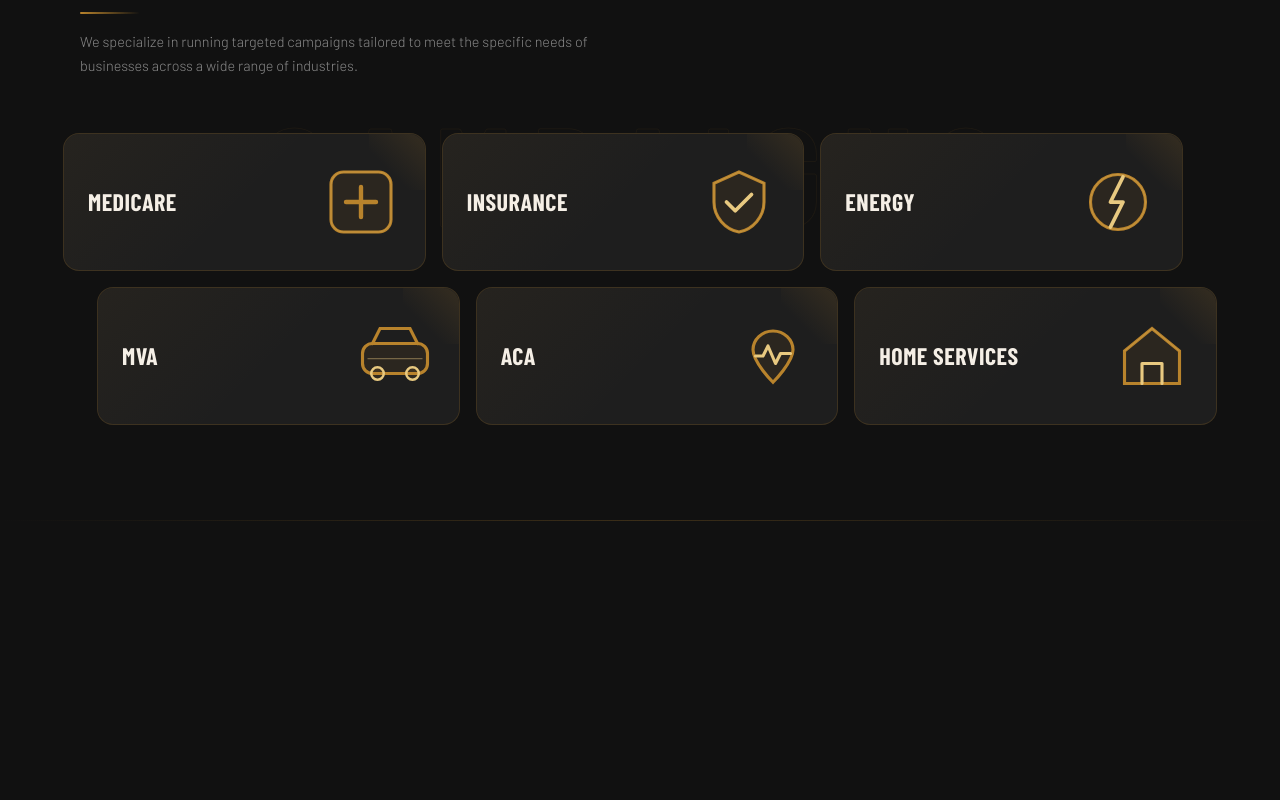
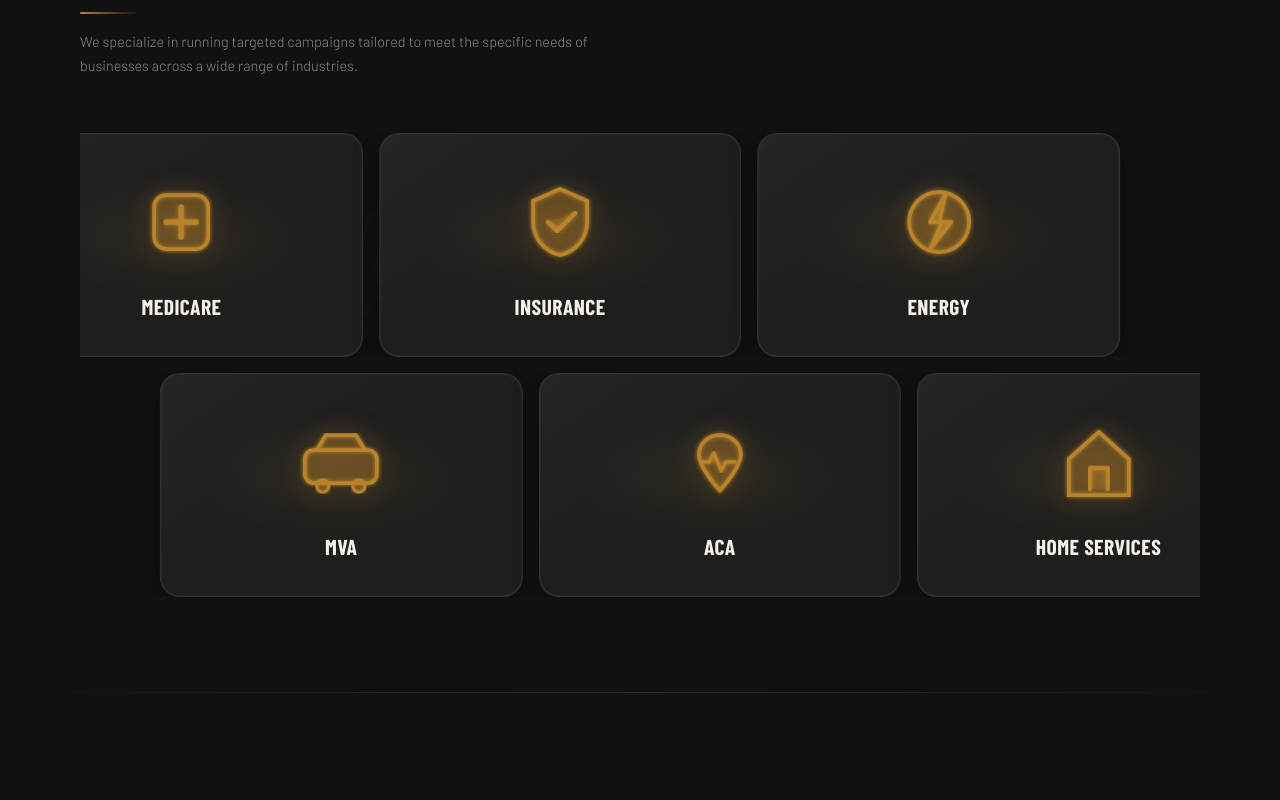
Before and after one commit to hammadshafi1122/thelighcommunication, a React (Create React App) app: page / in a window 1280 px wide. Shown: the part 980-1780 px from the top of the page. Built offline with nearby package versions, Linux system fonts and the light colour scheme; a web font is replaced by a local one.

Commit message:
done with changes

```diff
--- a/public/index.html
+++ b/public/index.html
@@ -24,7 +24,7 @@
       work correctly both with client-side routing and a non-root public URL.
       Learn how to configure a non-root public URL by running `npm run build`.
     -->
-    <title>React App</title>
+    <title>Crownix BPO</title>
   </head>
   <body>
     <noscript>You need to enable JavaScript to run this app.</noscript>
--- a/src/modules/sections/home/CompaignSection.jsx
+++ b/src/modules/sections/home/CompaignSection.jsx
@@ -1,4 +1,7 @@
 import { useEffect, useRef, useState } from "react";
+
+const THEME_GOLD = "#b8832c";
+const THEME_GOLD_FILL = "rgba(184, 131, 44, 0.2)";
 
 const campaigns = [
   {
@@ -6,10 +9,10 @@ const campaigns = [
     label: "Medicare",
     row: "top",
     icon: (
-      <svg viewBox="0 0 64 64" fill="none" className="w-16 h-16 md:w-20 md:h-20">
-        <rect x="8" y="8" width="48" height="48" rx="10" stroke="#b8832c" strokeWidth="2.5" fill="rgba(184,131,44,0.08)" />
-        <path d="M32 20v24M20 32h24" stroke="#b8832c" strokeWidth="3.5" strokeLinecap="round" />
-        <rect x="8" y="8" width="48" height="48" rx="10" stroke="#e8c980" strokeWidth="0.5" opacity="0.4" />
+      <svg viewBox="0 0 64 64" fill="none" className="w-20 h-20 md:w-24 md:h-24" stroke={THEME_GOLD} strokeWidth={2.5} fill={THEME_GOLD_FILL}>
+        <defs><filter id="neon-med"><feGaussianBlur stdDeviation="1.5" result="blur" /><feMerge><feMergeNode in="blur" /><feMergeNode in="SourceGraphic" /></feMerge></filter></defs>
+        <rect x="14" y="14" width="36" height="36" rx="8" filter="url(#neon-med)" />
+        <path d="M32 22v20M22 32h20" strokeWidth="3.5" strokeLinecap="round" filter="url(#neon-med)" />
       </svg>
     ),
   },
@@ -18,10 +21,10 @@ const campaigns = [
     label: "Insurance",
     row: "top",
     icon: (
-      <svg viewBox="0 0 64 64" fill="none" className="w-16 h-16 md:w-20 md:h-20">
-        <path d="M32 8L12 17v15c0 12 9 22 20 24 11-2 20-12 20-24V17L32 8z" stroke="#b8832c" strokeWidth="2.5" fill="rgba(184,131,44,0.08)" />
-        <path d="M22 32l7 7 13-13" stroke="#e8c980" strokeWidth="3" strokeLinecap="round" strokeLinejoin="round" />
-        <path d="M32 8L12 17v15c0 12 9 22 20 24 11-2 20-12 20-24V17L32 8z" stroke="#e8c980" strokeWidth="0.5" opacity="0.4" />
+      <svg viewBox="0 0 64 64" fill="none" className="w-20 h-20 md:w-24 md:h-24" stroke={THEME_GOLD} strokeWidth={2.5} fill={THEME_GOLD_FILL}>
+        <defs><filter id="neon-ins"><feGaussianBlur stdDeviation="1.5" result="blur" /><feMerge><feMergeNode in="blur" /><feMergeNode in="SourceGraphic" /></feMerge></filter></defs>
+        <path d="M32 10L14 18v14c0 11 8 20 18 22 10-2 18-11 18-22V18L32 10z" filter="url(#neon-ins)" />
+        <path d="M24 32l6 6 12-12" strokeWidth="2.8" strokeLinecap="round" strokeLinejoin="round" filter="url(#neon-ins)" />
       </svg>
     ),
   },
@@ -30,10 +33,10 @@ const campaigns = [
     label: "Energy",
     row: "top",
     icon: (
-      <svg viewBox="0 0 64 64" fill="none" className="w-16 h-16 md:w-20 md:h-20">
-        <circle cx="32" cy="32" r="22" stroke="#b8832c" strokeWidth="2.5" fill="rgba(184,131,44,0.08)" />
-        <path d="M36 12l-10 20h10l-10 20" stroke="#e8c980" strokeWidth="3" strokeLinecap="round" strokeLinejoin="round" />
-        <circle cx="32" cy="32" r="22" stroke="#e8c980" strokeWidth="0.5" opacity="0.4" />
+      <svg viewBox="0 0 64 64" fill="none" className="w-20 h-20 md:w-24 md:h-24" stroke={THEME_GOLD} strokeWidth={2.5} fill={THEME_GOLD_FILL}>
+        <defs><filter id="neon-ener"><feGaussianBlur stdDeviation="1.5" result="blur" /><feMerge><feMergeNode in="blur" /><feMergeNode in="SourceGraphic" /></feMerge></filter></defs>
+        <circle cx="32" cy="32" r="20" filter="url(#neon-ener)" />
+        <path d="M36 14L26 32h8l-8 18 14-18h-8L36 14z" strokeLinecap="round" strokeLinejoin="round" filter="url(#neon-ener)" />
       </svg>
     ),
   },
@@ -42,12 +45,12 @@ const campaigns = [
     label: "MVA",
     row: "bottom",
     icon: (
-      <svg viewBox="0 0 64 64" fill="none" className="w-16 h-16 md:w-20 md:h-20">
-        <rect x="6" y="22" width="52" height="24" rx="8" stroke="#b8832c" strokeWidth="2.5" fill="rgba(184,131,44,0.08)" />
-        <path d="M14 22l6-12h24l6 12" stroke="#b8832c" strokeWidth="2.5" strokeLinecap="round" />
-        <circle cx="18" cy="46" r="5" stroke="#e8c980" strokeWidth="2" fill="rgba(184,131,44,0.12)" />
-        <circle cx="46" cy="46" r="5" stroke="#e8c980" strokeWidth="2" fill="rgba(184,131,44,0.12)" />
-        <path d="M10 34h44" stroke="#e8c980" strokeWidth="1" opacity="0.4" />
+      <svg viewBox="0 0 64 64" fill="none" className="w-20 h-20 md:w-24 md:h-24" stroke={THEME_GOLD} strokeWidth={2.5} fill={THEME_GOLD_FILL}>
+        <defs><filter id="neon-mva"><feGaussianBlur stdDeviation="1.5" result="blur" /><feMerge><feMergeNode in="blur" /><feMergeNode in="SourceGraphic" /></feMerge></filter></defs>
+        <rect x="8" y="24" width="48" height="22" rx="6" filter="url(#neon-mva)" />
+        <path d="M16 24l6-10h20l6 10" strokeLinecap="round" filter="url(#neon-mva)" />
+        <circle cx="20" cy="48" r="4" strokeWidth="2" filter="url(#neon-mva)" />
+        <circle cx="44" cy="48" r="4" strokeWidth="2" filter="url(#neon-mva)" />
       </svg>
     ),
   },
@@ -56,9 +59,10 @@ const campaigns = [
     label: "ACA",
     row: "bottom",
     icon: (
-      <svg viewBox="0 0 64 64" fill="none" className="w-16 h-16 md:w-20 md:h-20">
-        <path d="M32 12c-9 0-16 7-16 15 0 10 16 26 16 26S48 37 48 27c0-8-7-15-16-15z" stroke="#b8832c" strokeWidth="2.5" fill="rgba(184,131,44,0.08)" />
-        <path d="M18 32h6l4-8 6 14 4-8h8" stroke="#e8c980" strokeWidth="2.5" strokeLinecap="round" strokeLinejoin="round" />
+      <svg viewBox="0 0 64 64" fill="none" className="w-20 h-20 md:w-24 md:h-24" stroke={THEME_GOLD} strokeWidth={2.5} fill={THEME_GOLD_FILL}>
+        <defs><filter id="neon-aca"><feGaussianBlur stdDeviation="1.5" result="blur" /><feMerge><feMergeNode in="blur" /><feMergeNode in="SourceGraphic" /></feMerge></filter></defs>
+        <path d="M32 14c-8 0-14 6-14 13 0 9 14 24 14 24s14-15 14-24c0-7-6-13-14-13z" filter="url(#neon-aca)" />
+        <path d="M20 32h5l3-6 5 12 3-6h6" strokeWidth="2.2" strokeLinecap="round" strokeLinejoin="round" filter="url(#neon-aca)" />
       </svg>
     ),
   },
@@ -67,85 +71,95 @@ const campaigns = [
     label: "Home Services",
     row: "bottom",
     icon: (
-      <svg viewBox="0 0 64 64" fill="none" className="w-16 h-16 md:w-20 md:h-20">
-        <path d="M10 28L32 10l22 18v26H10V28z" stroke="#b8832c" strokeWidth="2.5" fill="rgba(184,131,44,0.08)" />
-        <path d="M24 54V38h16v16" stroke="#e8c980" strokeWidth="2.5" strokeLinecap="round" strokeLinejoin="round" />
-        <path d="M10 28L32 10l22 18" stroke="#e8c980" strokeWidth="0.5" opacity="0.4" />
+      <svg viewBox="0 0 64 64" fill="none" className="w-20 h-20 md:w-24 md:h-24" stroke={THEME_GOLD} strokeWidth={2.5} fill={THEME_GOLD_FILL}>
+        <defs><filter id="neon-home"><feGaussianBlur stdDeviation="1.5" result="blur" /><feMerge><feMergeNode in="blur" /><feMergeNode in="SourceGraphic" /></feMerge></filter></defs>
+        <path d="M12 30L32 12l20 18v24H12V30z" filter="url(#neon-home)" />
+        <path d="M26 50V36h12v14" strokeLinecap="round" strokeLinejoin="round" filter="url(#neon-home)" />
       </svg>
     ),
   },
 ];
 
-const CampaignCard = ({ campaign, offset, opacity }) => (
+const CampaignCard = ({ campaign, opacity }) => (
   <div
     style={{
-      transform: `translateX(${offset}px)`,
       opacity,
-      transition: "transform 0.1s linear, opacity 0.1s linear",
-      background: "#1e1e1e",
-      border: "1px solid rgba(184,131,44,0.2)",
-      borderRadius: "16px",
-      padding: "28px 24px",
+      transition: "opacity 0.2s ease-out, box-shadow 0.25s ease, border-color 0.25s ease",
+      background: "rgba(33, 33, 33, 0.9)",
+      border: "1px solid rgba(184, 131, 44, 0.2)",
+      borderRadius: "20px",
+      padding: "40px 24px 36px",
+      minHeight: "220px",
       display: "flex",
+      flexDirection: "column",
       alignItems: "center",
-      justifyContent: "space-between",
+      justifyContent: "center",
       position: "relative",
       overflow: "hidden",
       cursor: "default",
+      boxShadow: "0 4px 24px rgba(0,0,0,0.35), 0 0 0 1px rgba(255,255,255,0.04) inset",
     }}
     onMouseEnter={e => {
-      e.currentTarget.style.borderColor = "rgba(184,131,44,0.55)";
-      e.currentTarget.style.boxShadow = "0 8px 40px rgba(0,0,0,0.5), 0 0 0 1px rgba(184,131,44,0.12)";
+      e.currentTarget.style.borderColor = "rgba(184, 131, 44, 0.5)";
+      e.currentTarget.style.boxShadow = "0 8px 32px rgba(0,0,0,0.5), 0 0 24px rgba(184, 131, 44, 0.2), 0 0 0 1px rgba(255,255,255,0.06) inset";
     }}
     onMouseLeave={e => {
-      e.currentTarget.style.borderColor = "rgba(184,131,44,0.2)";
-      e.currentTarget.style.boxShadow = "none";
+      e.currentTarget.style.borderColor = "rgba(184, 131, 44, 0.2)";
+      e.currentTarget.style.boxShadow = "0 4px 24px rgba(0,0,0,0.35), 0 0 0 1px rgba(255,255,255,0.04) inset";
     }}
   >
-    {/* Corner accent */}
+    {/* Icon glow spill */}
     <div
       style={{
-        position: "absolute", top: 0, right: 0, width: 56, height: 56,
-        background: "linear-gradient(225deg, rgba(184,131,44,0.15) 0%, transparent 65%)",
-        borderTopRightRadius: 16,
+        position: "absolute",
+        top: "50%",
+        left: "50%",
+        width: "80%",
+        height: "60%",
+        transform: "translate(-50%, -55%)",
+        background: "radial-gradient(ellipse at center, rgba(184, 131, 44, 0.1) 0%, transparent 70%)",
         pointerEvents: "none",
       }}
     />
-    {/* Subtle inner glow */}
+    {/* Frosted edge highlight */}
     <div
       style={{
-        position: "absolute", inset: 0, borderRadius: 16,
-        background: "linear-gradient(135deg, rgba(184,131,44,0.05) 0%, transparent 50%)",
+        position: "absolute",
+        inset: 0,
+        borderRadius: 20,
+        background: "linear-gradient(145deg, rgba(255,255,255,0.03) 0%, transparent 50%)",
         pointerEvents: "none",
       }}
     />
 
+    <div style={{ position: "relative", zIndex: 1, marginBottom: 24, filter: "drop-shadow(0 0 12px rgba(184, 131, 44, 0.3))" }}>
+      {campaign.icon}
+    </div>
+
     <h3
       style={{
         fontFamily: "'Barlow Condensed', sans-serif",
-        fontWeight: 800,
-        fontSize: "clamp(1.1rem, 2.5vw, 1.5rem)",
-        color: "#f5efe6",
+        fontWeight: 700,
+        fontSize: "clamp(1rem, 2.2vw, 1.35rem)",
+        color: "#f5f0e8",
         letterSpacing: "0.02em",
         textTransform: "uppercase",
         position: "relative",
         zIndex: 1,
-        lineHeight: 1.1,
+        lineHeight: 1.2,
+        textAlign: "center",
       }}
     >
       {campaign.label}
     </h3>
-
-    <div style={{ position: "relative", zIndex: 1, flexShrink: 0, marginLeft: 12 }}>
-      {campaign.icon}
-    </div>
   </div>
 );
 
+const ROW_OFFSET_PX = 140; // max padding (px) at start/end
+
 export default function CampaignSection() {
   const ref = useRef(null);
-  const [topOffset, setTopOffset] = useState(80);
-  const [bottomOffset, setBottomOffset] = useState(-80);
+  const [scrollProgress, setScrollProgress] = useState(0); // 0 = section entering, 0.5 = center, 1 = center passed
   const [opacity, setOpacity] = useState(0);
 
   useEffect(() => {
@@ -154,36 +168,22 @@ export default function CampaignSection() {
       const rect = ref.current.getBoundingClientRect();
       const winH = window.innerHeight;
       const sectionH = ref.current.offsetHeight;
-
-      const progress = 1 - (rect.bottom / (winH + sectionH));
+      // progress 0 when section top at viewport bottom, 0.5 when section center at viewport center, 1 when section bottom at viewport top
+      const progress = (winH - rect.top) / (winH + sectionH);
       const clamped = Math.max(0, Math.min(1, progress));
-
-      let slideProgress;
-      if (clamped < 0.25) {
-        slideProgress = clamped / 0.25; // 0→1
-      } else if (clamped < 0.75) {
-        slideProgress = 1;
-      } else {
-        slideProgress = 1 - (clamped - 0.75) / 0.25; // 1→0
-      }
-
-      const maxShift = 90;
-
-      if (clamped < 0.5) {
-        setTopOffset(maxShift * (1 - slideProgress));
-        setBottomOffset(-maxShift * (1 - slideProgress));
-      } else {
-        // exiting: top goes further left, bottom goes further right
-        setTopOffset(-maxShift * (1 - slideProgress));
-        setBottomOffset(maxShift * (1 - slideProgress));
-      }
-      setOpacity(Math.min(1, slideProgress * 2));
+      setScrollProgress(clamped);
+      setOpacity(clamped < 0.15 ? clamped / 0.15 : 1);
     };
 
     window.addEventListener("scroll", handleScroll, { passive: true });
     handleScroll();
     return () => window.removeEventListener("scroll", handleScroll);
   }, []);
+
+  // Row 1: progress 0 = shifted right, 0.5 = center, 1 = shifted left (cards keep width; overflow clipped)
+  const row1TranslateX = ROW_OFFSET_PX * (1 - 2 * scrollProgress);
+  // Row 2: progress 0 = shifted left, 0.5 = center, 1 = shifted right
+  const row2TranslateX = ROW_OFFSET_PX * (2 * scrollProgress - 1);
 
   return (
     <section
@@ -260,16 +260,34 @@ export default function CampaignSection() {
         </p>
       </div>
 
-      <div className="relative z-10 grid grid-cols-1 sm:grid-cols-2 lg:grid-cols-3 gap-4 mb-4">
-        {campaigns.slice(0, 3).map((c) => (
-          <CampaignCard key={c.id} campaign={c} offset={topOffset} opacity={opacity} />
-        ))}
+      <div className="relative z-10 overflow-hidden mb-4">
+        <div
+          className="grid grid-cols-1 sm:grid-cols-2 lg:grid-cols-3 gap-4"
+          style={{
+            transform: `translateX(${row1TranslateX}px)`,
+            transition: "transform 0.25s ease-out",
+            minWidth: "100%",
+          }}
+        >
+          {campaigns.slice(0, 3).map((c) => (
+            <CampaignCard key={c.id} campaign={c} opacity={opacity} />
+          ))}
+        </div>
       </div>
 
-      <div className="relative z-10 grid grid-cols-1 sm:grid-cols-2 lg:grid-cols-3 gap-4">
-        {campaigns.slice(3, 6).map((c) => (
-          <CampaignCard key={c.id} campaign={c} offset={bottomOffset} opacity={opacity} />
-        ))}
+      <div className="relative z-10 overflow-hidden">
+        <div
+          className="grid grid-cols-1 sm:grid-cols-2 lg:grid-cols-3 gap-4"
+          style={{
+            transform: `translateX(${row2TranslateX}px)`,
+            transition: "transform 0.25s ease-out",
+            minWidth: "100%",
+          }}
+        >
+          {campaigns.slice(3, 6).map((c) => (
+            <CampaignCard key={c.id} campaign={c} opacity={opacity} />
+          ))}
+        </div>
       </div>
 
       <div
--- a/src/modules/sections/home/ImpactSection.jsx
+++ b/src/modules/sections/home/ImpactSection.jsx
@@ -26,6 +26,8 @@ function useCountUp(target, duration = 2000, started = false) {
   return count;
 }
 
+const COL_OFFSET_PX = 48; // vertical offset for column animation (above/below)
+
 function StatCard({ label, value, suffix, prefix, started, index }) {
   const count = useCountUp(value, 1800 + index * 200, started);
 
@@ -36,12 +38,12 @@ function StatCard({ label, value, suffix, prefix, started, index }) {
 
   return (
     <div
-      className="relative rounded-2xl p-6 flex flex-col justify-between overflow-hidden group transition-all duration-300"
+      className="relative rounded-2xl p-8 flex flex-col justify-between overflow-hidden group transition-all duration-300"
       style={{
         background: "linear-gradient(145deg, #2a2a2a 0%, #1c1c1c 60%, #111111 100%)",
         border: "1px solid rgba(184,131,44,0.25)",
         boxShadow: "0 4px 24px rgba(0,0,0,0.5), inset 0 1px 0 rgba(184,131,44,0.1)",
-        minHeight: "160px",
+        minHeight: "200px",
         animationDelay: `${index * 0.1}s`,
       }}
     >
@@ -65,7 +67,7 @@ function StatCard({ label, value, suffix, prefix, started, index }) {
 
       {/* Label */}
       <p
-        className="text-sm font-semibold tracking-widest uppercase"
+        className="text-base font-semibold tracking-widest uppercase"
         style={{
           color: "#b8832c",
           fontFamily: "'Rajdhani', sans-serif",
@@ -81,7 +83,7 @@ function StatCard({ label, value, suffix, prefix, started, index }) {
           className="font-black leading-none transition-all duration-300"
           style={{
             fontFamily: "'Rajdhani', sans-serif",
-            fontSize: "clamp(2.5rem, 5vw, 3.5rem)",
+            fontSize: "clamp(2.75rem, 5.5vw, 4rem)",
             color: "#ffffff",
             textShadow: "0 0 30px rgba(184,131,44,0.3)",
           }}
@@ -105,6 +107,7 @@ export default function ImpactNumbers() {
   const sectionRef = useRef(null);
   const [started, setStarted] = useState(false);
   const [visible, setVisible] = useState(false);
+  const [scrollProgress, setScrollProgress] = useState(0);
 
   useEffect(() => {
     const observer = new IntersectionObserver(
@@ -120,6 +123,24 @@ export default function ImpactNumbers() {
     if (sectionRef.current) observer.observe(sectionRef.current);
     return () => observer.disconnect();
   }, []);
+
+  useEffect(() => {
+    const handleScroll = () => {
+      if (!sectionRef.current) return;
+      const rect = sectionRef.current.getBoundingClientRect();
+      const winH = window.innerHeight;
+      const sectionH = sectionRef.current.offsetHeight;
+      const progress = (winH - rect.top) / (winH + sectionH);
+      setScrollProgress(Math.max(0, Math.min(1, progress)));
+    };
+    window.addEventListener("scroll", handleScroll, { passive: true });
+    handleScroll();
+    return () => window.removeEventListener("scroll", handleScroll);
+  }, []);
+
+  // Cards 0,2 start above; 1,3 start below. From progress 0→0.5 they align to center; 0.5→1 stay centered.
+  const offsetAmount = scrollProgress <= 0.5 ? (1 - 2 * scrollProgress) * COL_OFFSET_PX : 0;
+  const getTranslateY = (i) => (i % 2 === 0 ? -offsetAmount : offsetAmount);
 
   return (
     <section
@@ -223,11 +244,19 @@ export default function ImpactNumbers() {
         </h2>
       </div>
 
-      {/* Stats Grid */}
-      <div className="relative z-10 max-w-5xl mx-auto grid grid-cols-1 sm:grid-cols-2 lg:grid-cols-4 gap-4">
+      {/* Stats Grid - full width, column scroll animation */}
+      <div className="relative z-10 w-full max-w-7xl mx-auto grid grid-cols-1 sm:grid-cols-2 lg:grid-cols-4 gap-5 px-2">
         {stats.map((stat, i) => (
-          <div key={i} className={`stat-anim ${visible ? "visible" : ""}`} style={{ animationDelay: `${0.1 + i * 0.1}s` }}>
-            <StatCard {...stat} index={i} started={started} />
+          <div
+            key={i}
+            style={{
+              transform: `translateY(${getTranslateY(i)}px)`,
+              transition: "transform 0.35s ease-out",
+            }}
+          >
+            <div className={`stat-anim ${visible ? "visible" : ""}`} style={{ animationDelay: `${0.1 + i * 0.1}s` }}>
+              <StatCard {...stat} index={i} started={started} />
+            </div>
           </div>
         ))}
       </div>
```
Also changed, not shown: src/components/layouts/Header.jsx (+16 -59 lines), tailwind.config.js (+6 -9 lines), public/manifest.json, 1 other file (tests, documents, lock files or other folders).
